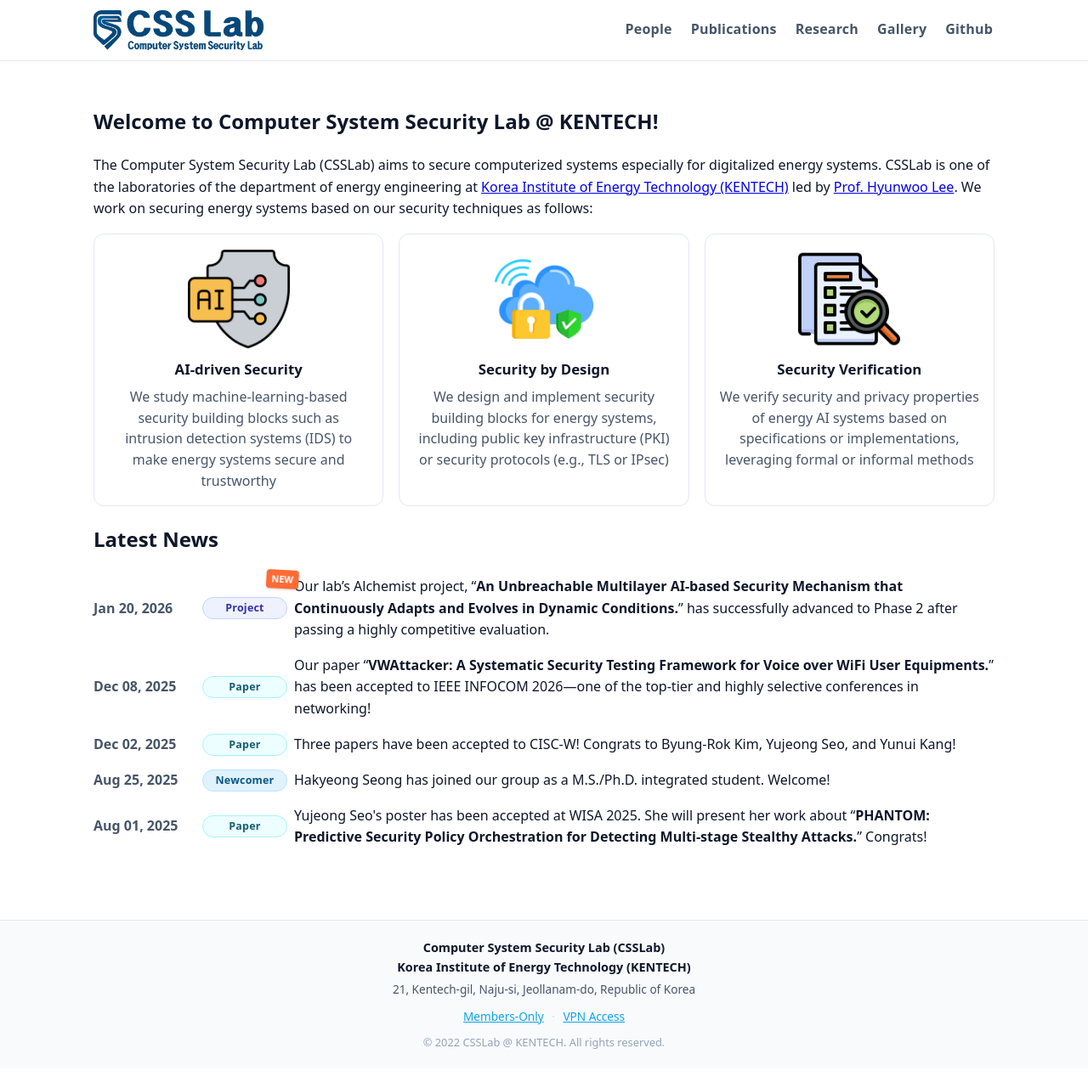
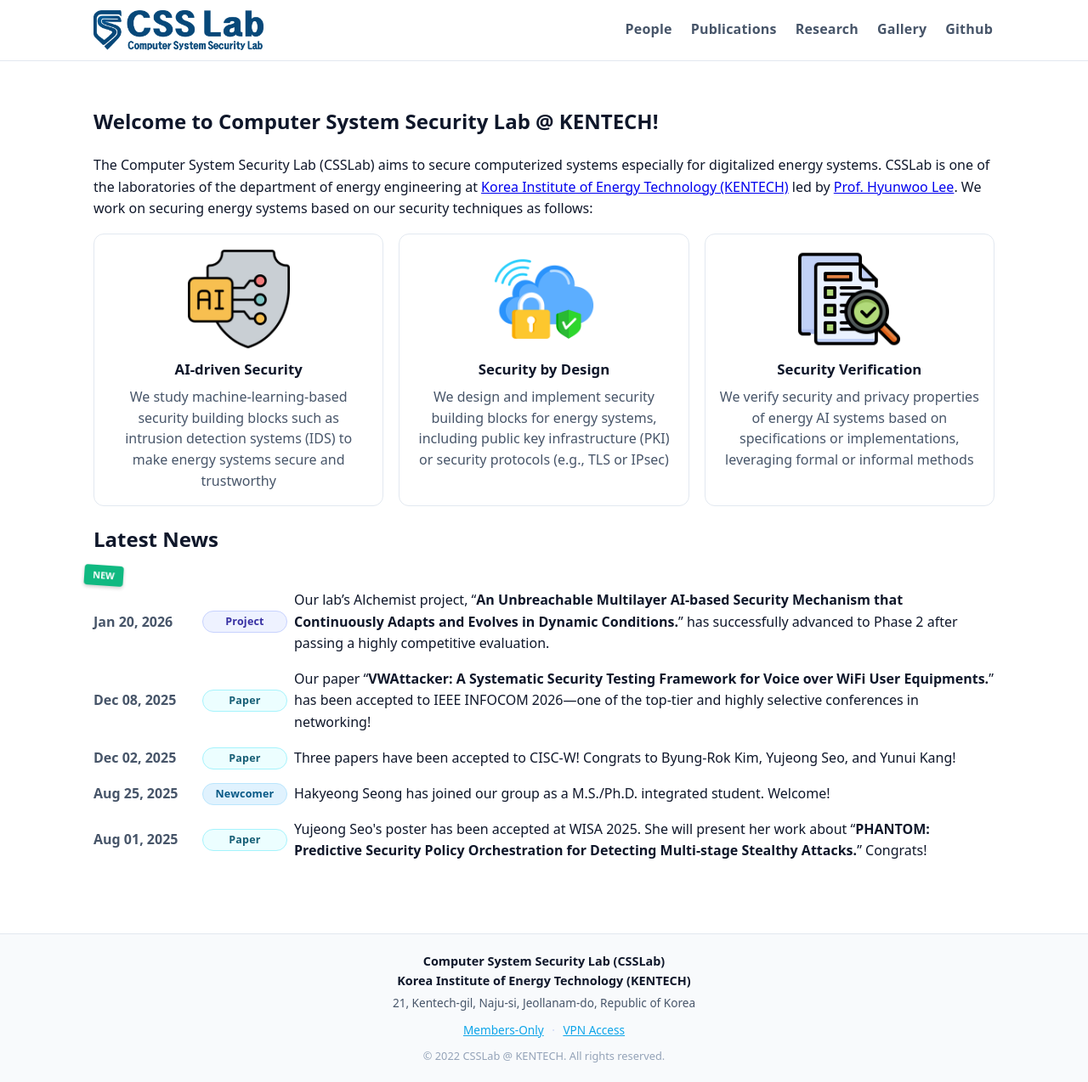
Before and after one commit to comsyssec/comsyssec.github.io, a Jekyll site: the page built from index.md, in a window 1280 px wide. Shown: the whole page at 85% size. Built offline with Jekyll 4.4.1, drawn with Linux system fonts in a browser that asks for light colours.

Commit message:
news section modified

```diff
--- a/_layouts/default.html
+++ b/_layouts/default.html
@@ -53,12 +53,12 @@
             {% if forloop.first %}
             {% assign is_new = true %}
             {% endif %}
-            <li class="news-item">
+            <li class="news-item{% if is_new %} news-item--new{% endif %}">
               <span class="news-date">{{ d }}</span>
               <span class="news-badge {% if news.category %}badge-{{ news.category }}{% endif %}">
                 {{ news.category | capitalize }}
               </span>
-              <span class="news-text{% if is_new %} news-text--new{% endif %}">{{ news.title }}</span>
+              <span class="news-text">{{ news.title }}</span>
             </li>
           {% endfor %}
         </ul>
--- a/assets/css/style.css
+++ b/assets/css/style.css
@@ -687,35 +687,33 @@ main {
 }
 .pbtn[aria-disabled="true"] { opacity:.45; pointer-events:none; }
 .ppage { color:#475569; font-weight:700; }
-/* Make news-text a positioning context for the NEW flag */
-.news-text--new {
+/* Waving "NEW" flag for the latest news item */
+.news-item--new {
   position: relative;
-  display: inline-block; /* Ensures height/width for absolute child */
+  padding-top: 20px; /* Prevents text overlap with flag */
 }
 
-/* Waving "NEW" flag next to the start of the text */
-.news-text--new::before {
+.news-item--new::before {
   content: "NEW";
   position: absolute;
-  top: -8px;
-  left: -32px; /* Adjust to position left of "Our" */
-  background: #ff6b35; /* Warm, bold, great for "new" */
+  top: -10px;
+  left: -10px;
+  background: #10b981;
   color: white;
   font-weight: bold;
   font-size: 11px;
-  padding: 2px 6px;
+  padding: 3px 10px;
   border-radius: 4px;
   transform-origin: top left;
   animation: waveFlag 1.8s ease-in-out infinite;
-  box-shadow: 0 1px 3px rgba(0, 0, 0, 0.2);
+  box-shadow: 0 2px 4px rgba(0, 0, 0, 0.2);
   z-index: 2;
-  white-space: nowrap;
 }
 
 @keyframes waveFlag {
   0%, 100% { transform: rotate(0deg); }
-  20%      { transform: rotate(6deg); }
-  40%      { transform: rotate(-5deg); }
-  60%      { transform: rotate(4deg); }
-  80%      { transform: rotate(-2deg); }
+  20%      { transform: rotate(8deg); }
+  40%      { transform: rotate(-6deg); }
+  60%      { transform: rotate(5deg); }
+  80%      { transform: rotate(-3deg); }
 }
```
